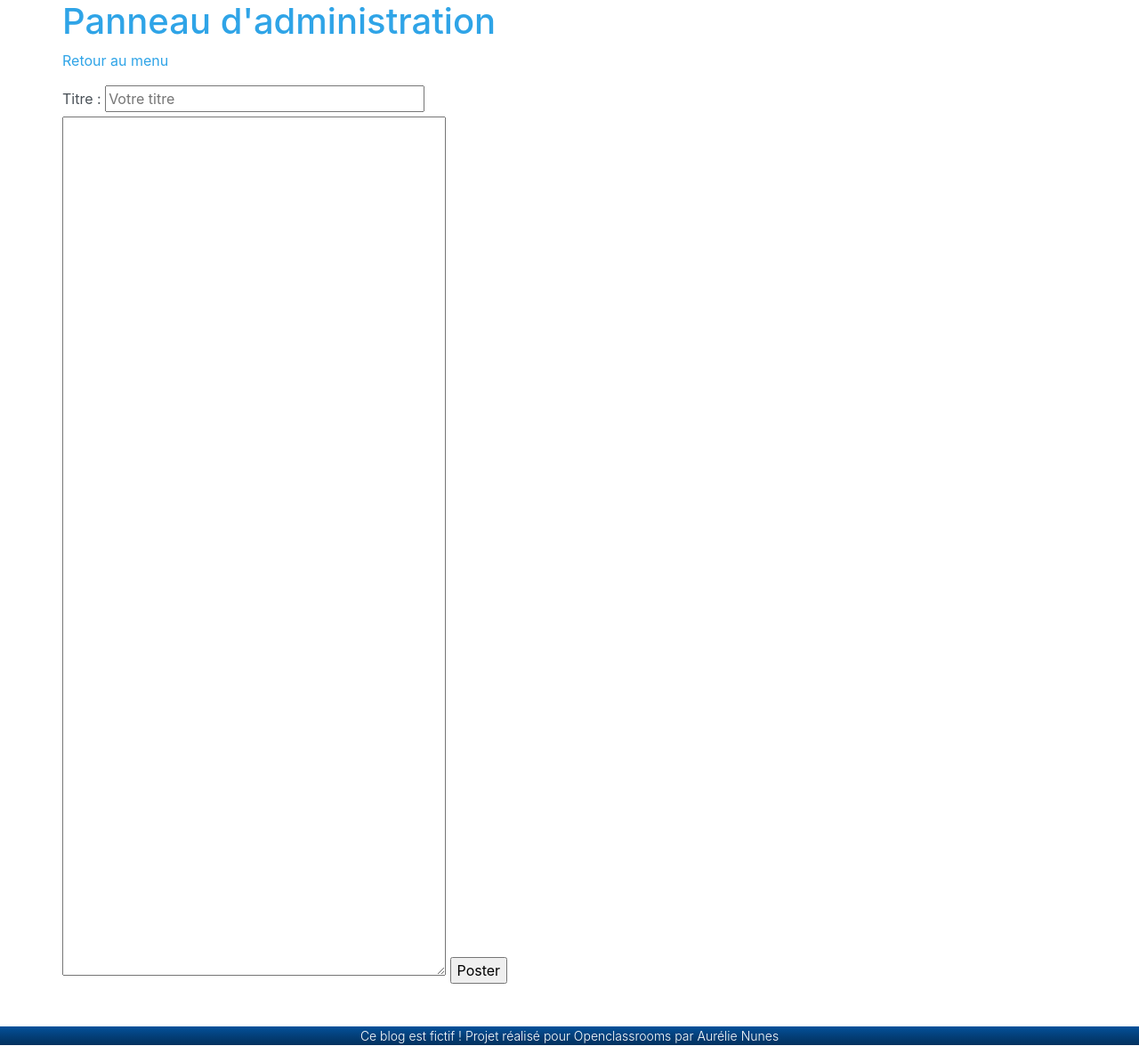
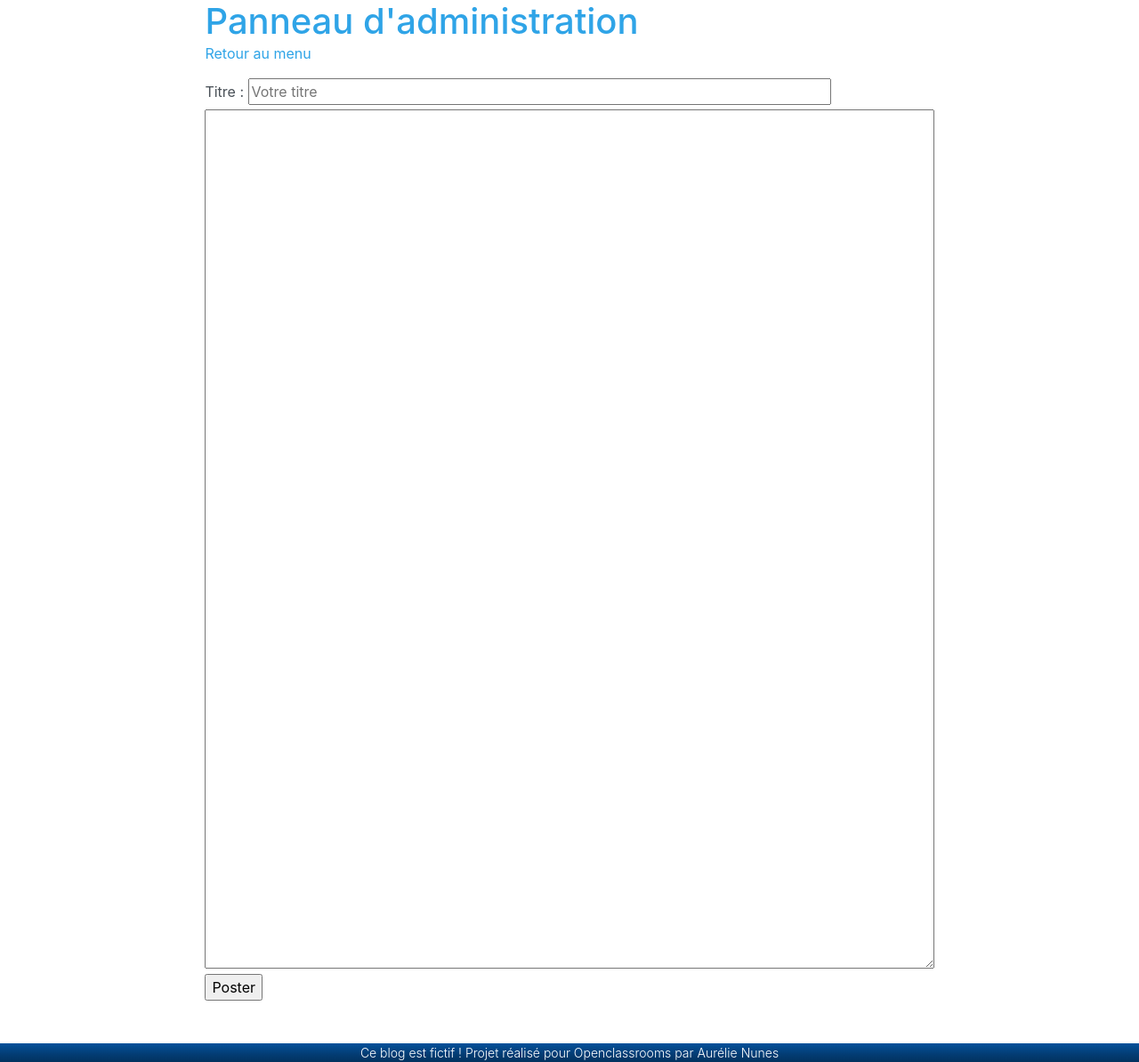
Before and after one commit to AurelieNunes/P4-OpenClassroom, a PHP site: template view/backend/createPostView.php in a window 1280 px wide. Shown: the part 56-1250 px from the top of the page at 89% size. Run offline with PHP 8.4, Linux system fonts and the light colour scheme; the template is opened without the code that fills it, so the values that code supplies are empty.

Commit message:
update CSS

```diff
--- a/public/style.css
+++ b/public/style.css
@@ -5,10 +5,9 @@ html {
 }
 
 /* CONTAINERS */
-.container, .container-fluid, .container-lg, .container-md, .container-sm, .container-xl {
+/* .container, .container-fluid, .container-lg, .container-md, .container-sm, .container-xl {
   width: unset;
-  padding: unset;
-}
+} */
 
 /**LOGINVIEW, SUBSCRIBEVIEW, POSTVIEW**/
 #loginFrame .form-group, #subscribeFrame .form-group, #commentForm form{
@@ -52,6 +51,8 @@ text-align: center;
 }
 
 /* ADMINVIEW */
+
+
 /* PART MEMBERMANAGER */
 #memberManage table tr td .btn {
   padding-left: 3px;
@@ -67,6 +68,24 @@ text-align: center;
   justify-content: flex-end;
 }
 
+/* CREATE POST */
+
+#createPost {
+  width: 100%;
+  margin: auto;
+}
+
+#createPost h1, #managerBlock {
+  width: min-content;
+  margin: auto;
+}
+
+.container, .container-fluid, .container-lg, .container-md, .container-sm, .container-xl {
+  width: unset;
+  padding:0;
+  margin:0;
+}
+
 /* ABOUTMEVIEW */
 #about {
   text-align: justify;
@@ -74,7 +93,7 @@ text-align: center;
 }
 
 .mypicture {
-  width: 20%;
+  width: 50%;
   height: auto;
   margin-bottom: 20px;
 }
@@ -93,20 +112,15 @@ text-align: center;
 /* ==              MEDIA 1                 */
 /*---------------------------------------- */
 
-@media screen and (min-width: 425px){
+@media screen and (min-width: 375px){
   header h6 {
     font-size: 20px;
   }
-
-  /* .display-3 {
-    font-size: 26px;
-  } */
 
   .lead {
     font-size: 16px;
   }
 }
-
 
 /* ---------------------------------------- */
 /* ==              MEDIA 2                 */
@@ -116,23 +130,48 @@ text-align: center;
     font-size: 30px;
   }
 
-  /* .display-3 {
-    font-size: 40px;
-  } */
-
   .lead {
     font-size: 20px;
   }
+
+  #createPost {
+    width: 80%;
+    margin: auto;
+}
 }
 
 /* ---------------------------------------- */
 /* ==              MEDIA 3                 */
 /*---------------------------------------- */
+@media screen and (min-width: 768px){
+
+/* ADMIN VIEW */
+  #adminPanel .headPost{
+    width: 80%;
+    margin: auto;
+  }
+/* CREATE POST */
+  .container, .container-md, .container-sm {
+      max-width: unset;
+  }
+  #createPost h1, #managerBlock {
+    width: 80%;
+    margin: auto;
+  }
+
+  #updateBlock #title {
+    width: 80%;
+  }
+
+  #updateBlock form textarea {
+    width: 100%;
+  }
+  }
+
+/* ---------------------------------------- */
+/* ==              MEDIA 4                 */
+/*---------------------------------------- */
 @media screen and (min-width: 1024px){
-
-  /* .display-3 {
-    font-size: 45px;
-  } */
 
   .listPosts {
     display: flex;
@@ -155,4 +194,10 @@ text-align: center;
     font-size: 20px;
   }
 
+  /* ADMIN VIEW */
+  /* Table */
+  #memberManage td {
+    width: 200px;
+  }
+
 }
```
Also changed, not shown: view/backend/adminView.php (+7 -7 lines).
